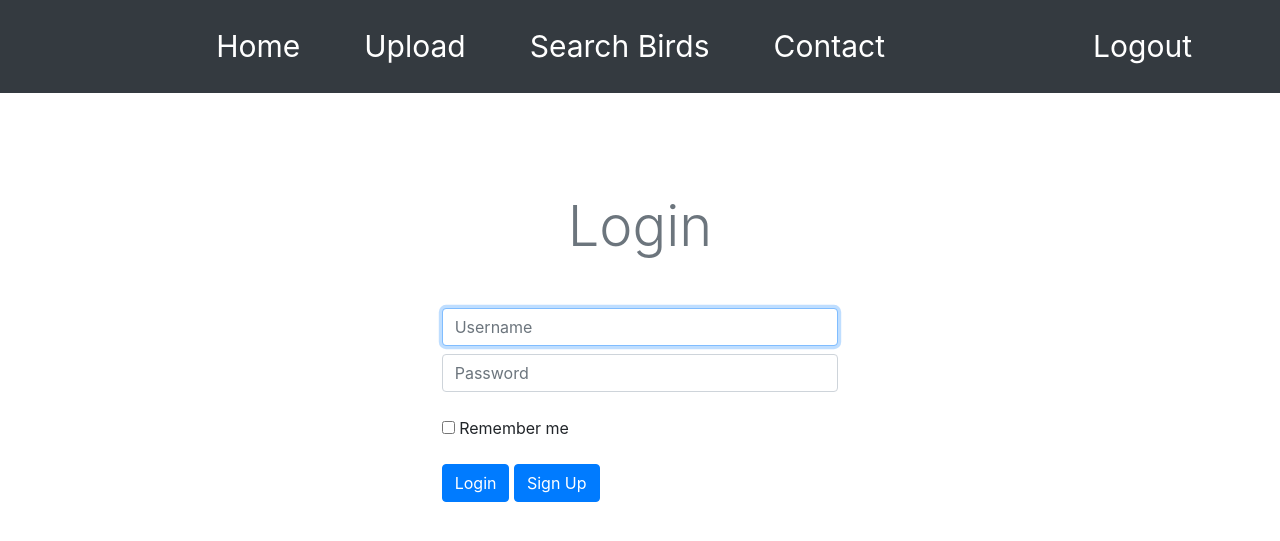
After one commit to mkerekes1427/django-proj, a Django app: page /login/ in a window 1280 px wide. The commit adds this page. Shown: the top 541 px of the page. Run offline with Django 4.2, Linux system fonts and the light colour scheme.

Commit message:
login form

```diff
--- a/birdapp/urls.py
+++ b/birdapp/urls.py
@@ -5,5 +5,9 @@ urlpatterns = [
     path("", views.home, name="home"),
     path("contact/", views.contact, name="contact"),
     path("upload_observation", views.upload_observation, name="upload_observation"),
-    path("bird_email/", views.bird_email, name="bird_email")
+    path("bird_email/", views.bird_email, name="bird_email"),
+    path("login/", views.login, name="login"),
+    path("signup/", views.signup, name="signup"),
+    path("logout/", views.logout, name="logout")
+
 ]
--- a/birdapp/views.py
+++ b/birdapp/views.py
@@ -1,13 +1,38 @@
-from django.shortcuts import render
+from django.shortcuts import render, redirect
 from django.http import HttpResponse, JsonResponse
 from django.core.mail import send_mail
 from django.conf import settings
+from django.contrib import messages
+from .models import User, Observation
 
 # Create your views here.
 def home(request):
     return render(request, "home.html")
 
+
+def login(request):
+
+    if request.method == "POST":
+        messages.add_message(request, messages.SUCCESS, "You are logged in")
+        return redirect("home")
+
+    return render(request, "login.html")
+
+def logout(request):
+    return render(request, "logout.html")
+
+def signup(request):
+
+    if request.method == "POST":
+        messages.add_message(request, messages.SUCCESS, "Your account was created")
+        return redirect("login")
+
+    return render(request, "signup.html")
+
 def upload_observation(request):
+
+    if not request.user.is_authenticated:
+        return redirect("login")
 
     # validate the date with form and use form.save() and model forms
 
--- a/static/mystyles.css
+++ b/static/mystyles.css
@@ -1,3 +1,7 @@
 .mynav{
     font-size: 30px;
 }
+
+.login{
+    margin-top: 100px;
+}
--- a/templates/base.html
+++ b/templates/base.html
@@ -20,21 +20,64 @@
             <li class="nav-item active mx-4 mynav">
               <a class="nav-link text-white" href="{% url 'home' %}">Home <span class="sr-only"></span></a>
             </li>
+
             <li class="nav-item mx-4 mynav">
               <a class="nav-link text-white" href="{% url 'upload_observation' %}">Upload</a>
             </li>
+
             <li class="nav-item mx-4 mynav">
               <a class="nav-link text-white" href="#">Search Birds</a>
             </li>
+
+            {% if user.is_authenticated %}
+              <li class="nav-item mx-4 mynav">
+                <a class="nav-link text-white" href="#">Profile</a>
+              </li>
+            {% endif %}
+
             <li class="nav-item mx-4 mynav">
                 <a class="nav-link text-white" href="{% url 'contact' %}">Contact</a>
             </li>
+
+
           </ul>
           <span class="nav-item mx-4">
-            <a class="nav-link text-white mynav" href="#">Login </a>
+            {% if user.is_authenticated %}
+              <a class="nav-link text-white mynav" href="{% url 'login' %}">Login </a>
+            {% else %}
+              <a class="nav-link text-white mynav" href="{% url 'logout' %}">Logout </a>
+            {% endif %}
           </span>
         </div>
       </nav>
+
+  {% if messages %}
+
+      {% for message in messages %}
+
+        {% if message.tags == "success" %}
+
+        <div class="alert alert-success alert-dismissible fade show text-center h5" role="alert">
+          <strong>{{message}}</strong>
+          <button type="button" class="close" data-dismiss="alert" aria-label="Close">
+            <span aria-hidden="true">&times;</span>
+          </button>
+        </div>
+
+        {% else %}
+
+        <div class="alert alert-danger alert-dismissible fade show text-center h5" role="alert">
+          <strong>{{message}}</strong>
+          <button type="button" class="close" data-dismiss="alert" aria-label="Close">
+            <span aria-hidden="true">&times;</span>
+          </button>
+        </div>
+
+        {% endif %}
+
+      {% endfor %}
+
+  {% endif %}
 
 {% block content %} {% endblock %}
 </body>
--- /dev/null
+++ b/templates/login.html
@@ -0,0 +1,31 @@
+{% extends 'base.html' %}
+
+{% block content %}
+
+<div class="container col-4 login">
+
+    <form class="form-signin" action="{% url 'login' %}" method="POST">
+
+        {% csrf_token %}
+
+        <h1 class="text-center text-muted display-4 mb-5">Login</h1>
+        <label for="inputEmail" class="sr-only">Username</label>
+        <input id="inputEmail" class="form-control mb-2" placeholder="Username" required autofocus>
+        <label for="inputPassword" class="sr-only">Password</label>
+        <input type="password" id="inputPassword" class="form-control mb-4" placeholder="Password" required>
+
+        <div class="checkbox mb-3">
+        <label>
+            <input type="checkbox" value="remember-me"> Remember me
+        </label>
+        </div>
+
+        <p>
+            <input type="submit" class="btn btn-primary" type="submit" value="Login">
+            <a href="{% url 'signup' %}" class="btn btn-primary">Sign Up</a>
+        </p>
+
+    </form>
+</div>
+
+  {% endblock %}
```
Also changed, not shown: templates/logout.html (added, +7 -0 lines), templates/signup.html (added, +33 -0 lines), db.sqlite3, 1 other file.
